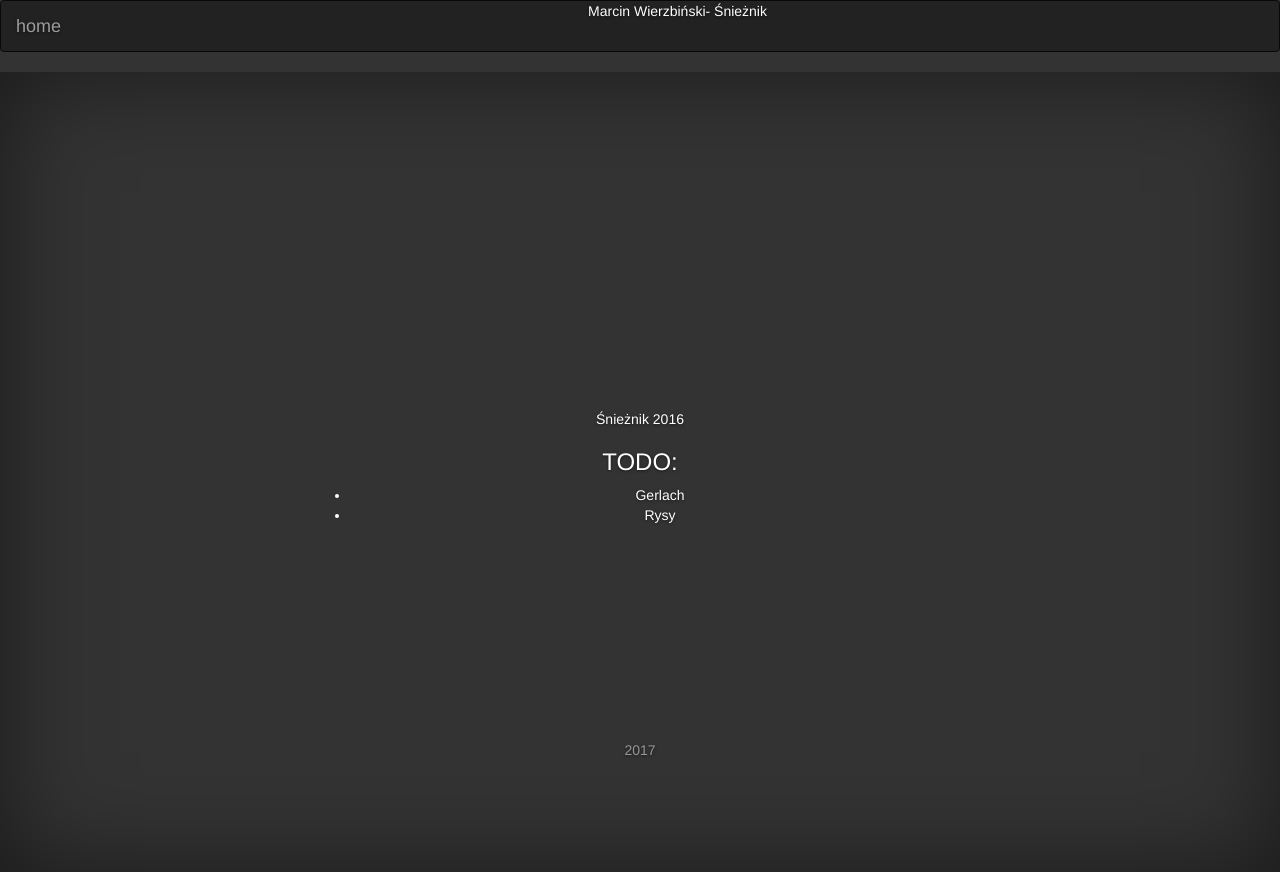
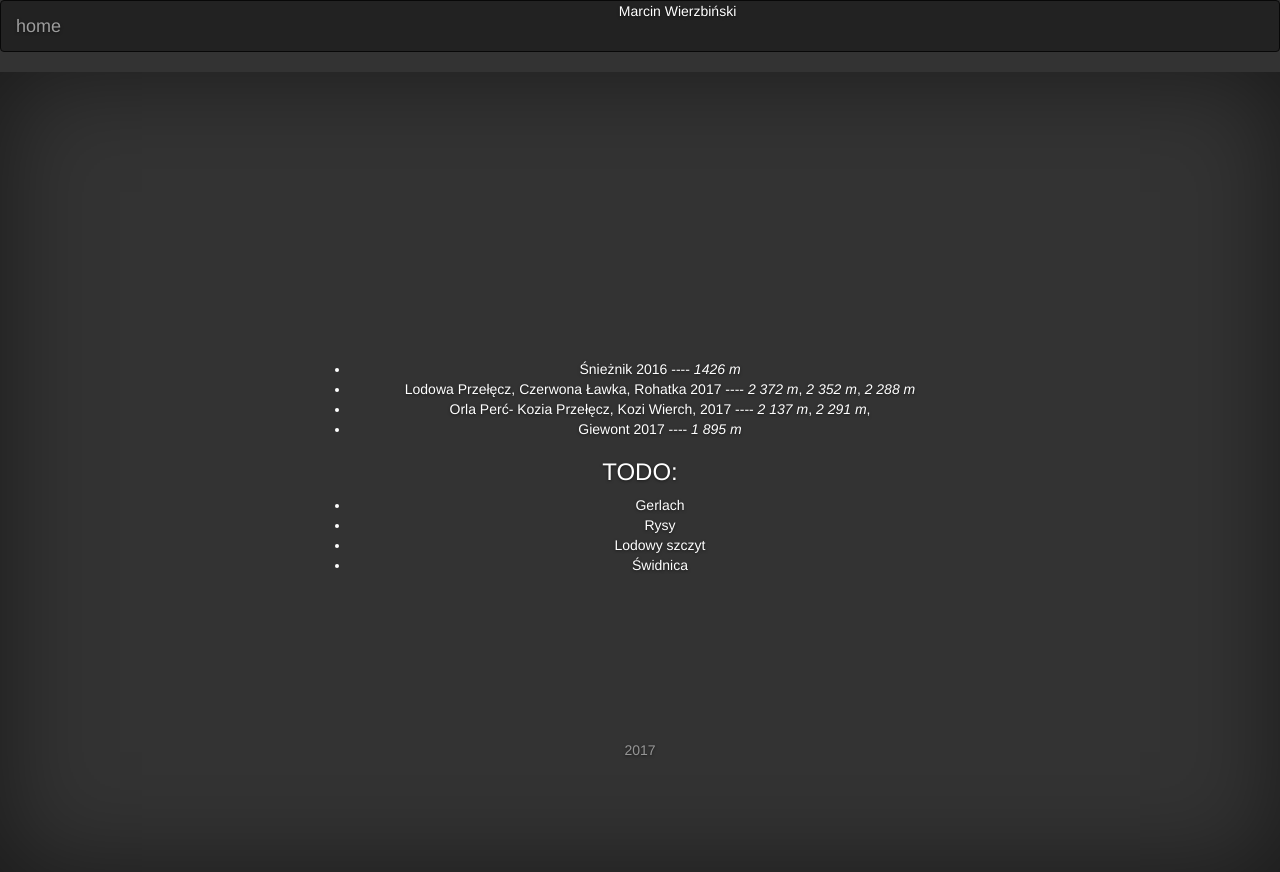
Before and after one commit to marcin119a/marcin119a.github.io, a plain HTML site: page mountains/index.html in a window 1280 px wide. Drawn offline with nearby package versions, Linux system fonts and the light colour scheme.

Commit message:
mountains update

```diff
--- a/mountains/index.html
+++ b/mountains/index.html
@@ -19,7 +19,7 @@
 
   <body>
      <nav class="navbar navbar-toggleable-md navbar-inverse bg-inverse">
-     Marcin Wierzbiński- Śnieżnik
+     Marcin Wierzbiński
       <a class="navbar-brand" href="../">home</a>
     </nav>
 
@@ -30,13 +30,20 @@
         <div class="cover-container">
 
             <div class="inner cover">
-                  <a href="src/snieznik.html">Śnieżnik 2016</a>
+            <ul>
+                  <li><a href="src/snieznik.html">Śnieżnik 2016 ---- <i>1426 m</i></a></li>
+                  <li><a href="src/slowacja.html">Lodowa Przełęcz, Czerwona Ławka, Rohatka 2017 ---- <i>2 372 m</i>, <i>2 352 m</i>, <i>2 288 m</i></a></li>
+                  <li><a href="src/orla.html">Orla Perć- Kozia Przełęcz, Kozi Wierch, 2017 ---- <i>2 137 m</i>, <i>2 291 m</i>, </a></li>
+                  <li><a href="src/giewont.html">Giewont 2017 ---- <i>1 895 m</i></a>
+            </ul>
             </div>
             <div class="inner cover">
                   <h3>TODO:</h3>
                   <ul>
                     <li><a href="">Gerlach</a></li>
                     <li><a href="">Rysy</a></li>
+                    <li><a href="">Lodowy szczyt</a></li>
+                    <li><a href="">Świdnica</a></li>
                   </ul>
             </div>
 
```
